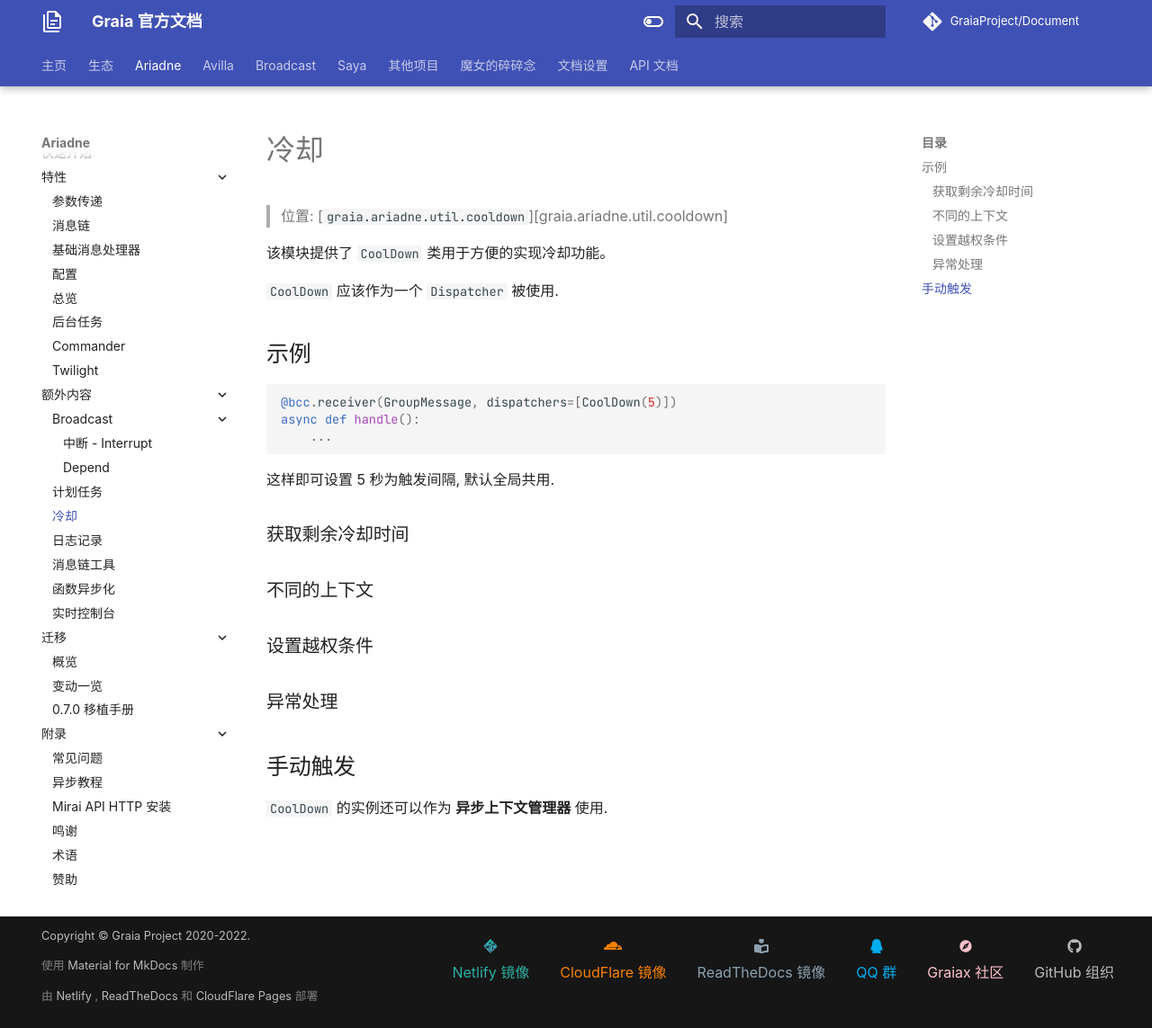
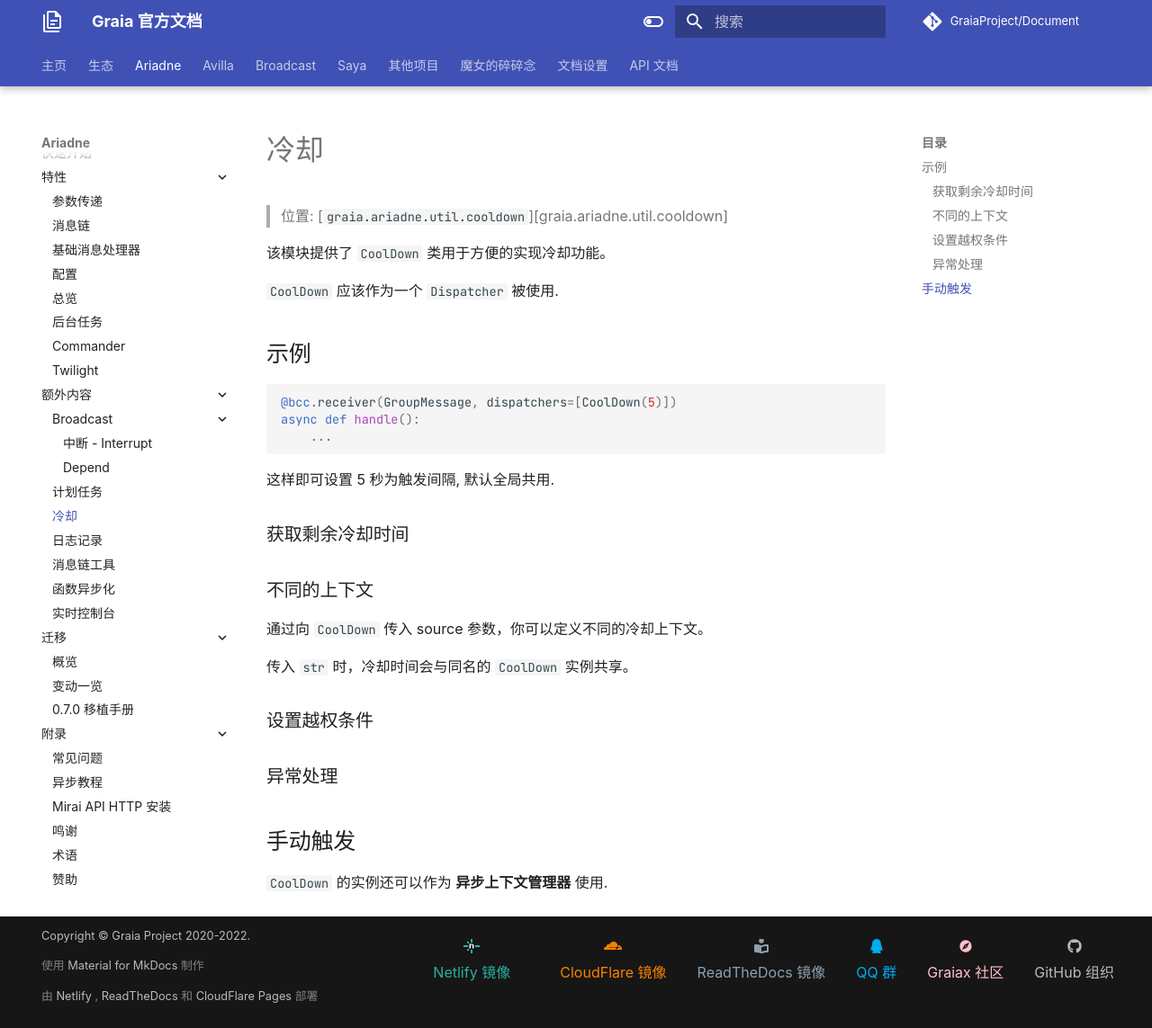
Before and after one commit to GraiaProject/Document, an MkDocs documentation site: the page built from docs/ariadne/extra/cooldown.md, in a window 1280 px wide and 1143 px high. Shown: the whole window at 90% size. Built offline with MkDocs 1.6.1 and Material for MkDocs 9.7.7, drawn with Linux system fonts in a browser that asks for light colours; comment, search, counter and statistics services are not loaded.

Commit message:
update netlify logo

```diff
--- a/docs/ariadne/extra/cooldown.md
+++ b/docs/ariadne/extra/cooldown.md
@@ -20,6 +20,10 @@
 
 ### 不同的上下文
 
+通过向 `CoolDown` 传入 source 参数，你可以定义不同的冷却上下文。
+
+传入 `str` 时，冷却时间会与同名的 `CoolDown` 实例共享。
+
 ### 设置越权条件
 
 ### 异常处理
```
Also changed, not shown: overrides/.icons/netlify.svg.
